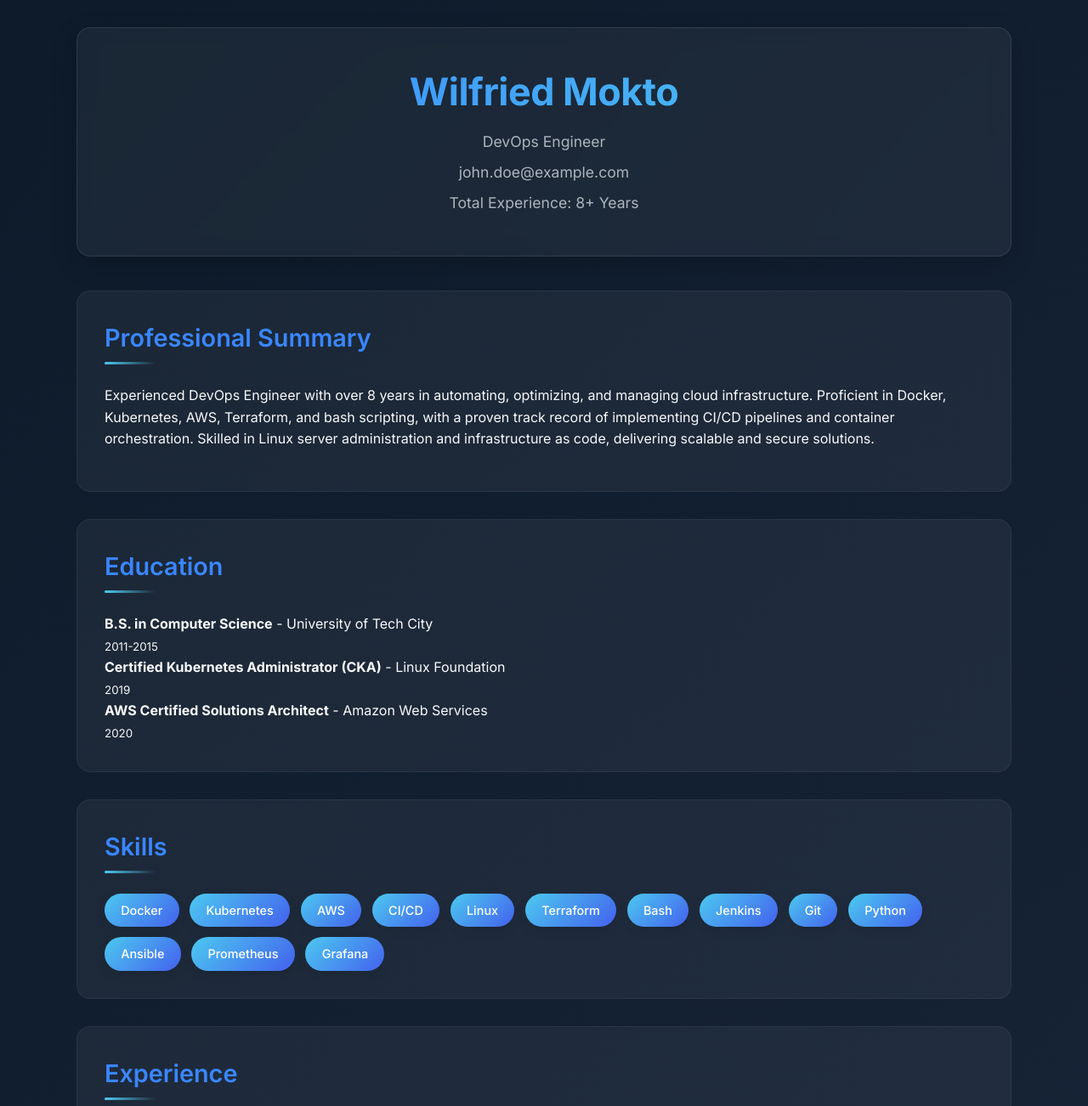
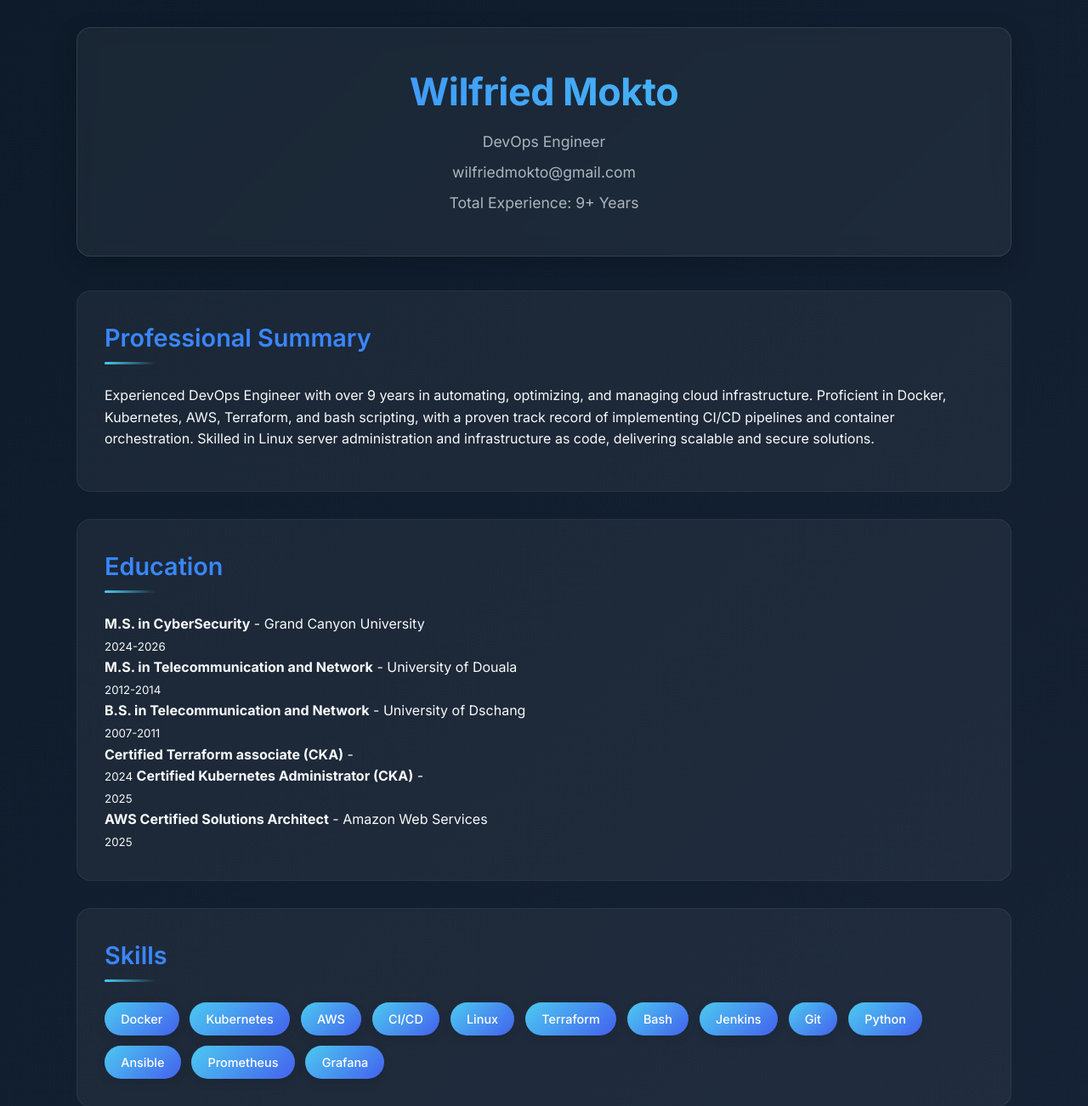
Before and after one commit to Le-Moktar/s2-w8-my-resume, a Flask app: page / in a window 1280 px wide. Shown: the top 1302 px of the page at 85% size. Run offline with Flask 3, Linux system fonts and the light colour scheme.

Commit message:
la famille

```diff
--- a/templates/index.html
+++ b/templates/index.html
@@ -273,28 +273,36 @@
         <header class="header">
             <h1>Wilfried Mokto</h1>
             <p>DevOps Engineer</p>
-            <p>john.doe@example.com</p>
-            <p>Total Experience: 8+ Years</p>
+            <p>wilfriedmokto@gmail.com</p>
+            <p>Total Experience: 9+ Years</p>
         </header>
 
         <section class="section summary">
             <h2>Professional Summary</h2>
-            <p>Experienced DevOps Engineer with over 8 years in automating, optimizing, and managing cloud infrastructure. Proficient in Docker, Kubernetes, AWS, Terraform, and bash scripting, with a proven track record of implementing CI/CD pipelines and container orchestration. Skilled in Linux server administration and infrastructure as code, delivering scalable and secure solutions.</p>
+            <p>Experienced DevOps Engineer with over 9 years in automating, optimizing, and managing cloud infrastructure. Proficient in Docker, Kubernetes, AWS, Terraform, and bash scripting, with a proven track record of implementing CI/CD pipelines and container orchestration. Skilled in Linux server administration and infrastructure as code, delivering scalable and secure solutions.</p>
         </section>
 
         <section class="section">
             <h2>Education</h2>
             <div class="education-item">
-                <strong>B.S. in Computer Science</strong> - University of Tech City<br>
-                <small>2011-2015</small>
+                <strong>M.S. in CyberSecurity</strong> - Grand Canyon University<br>
+                <small>2024-2026</small>
+            <div class="education-item">
+                <strong>M.S. in Telecommunication and Network</strong> - University of Douala<br>
+                <small>2012-2014</small>
+            <div class="education-item">
+                <strong>B.S. in Telecommunication and Network</strong> - University of Dschang<br>
+                <small>2007-2011</small>
             </div>
             <div class="education-item">
-                <strong>Certified Kubernetes Administrator (CKA)</strong> - Linux Foundation<br>
-                <small>2019</small>
+                <strong>Certified Terraform associate (CKA)</strong> - <br>
+                <small>2024</small>
+                <strong>Certified Kubernetes Administrator (CKA)</strong> -<br>
+                <small>2025</small>
             </div>
             <div class="education-item">
                 <strong>AWS Certified Solutions Architect</strong> - Amazon Web Services<br>
-                <small>2020</small>
+                <small>2025</small>
             </div>
         </section>
 
```
